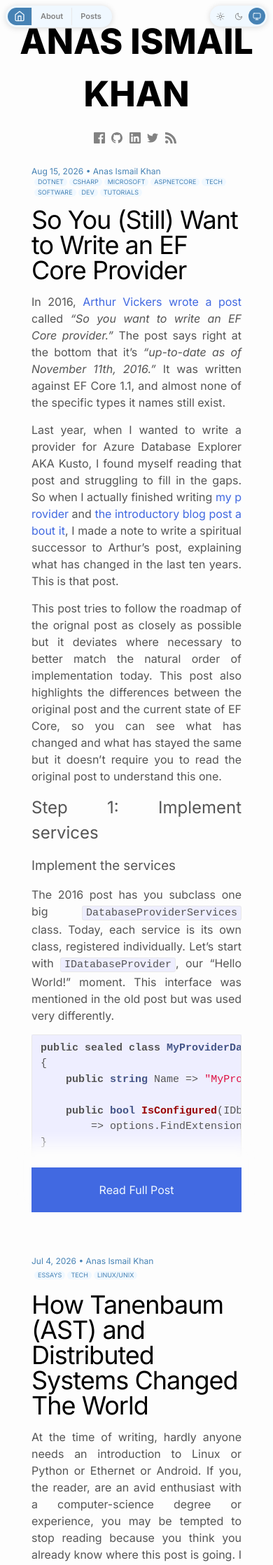
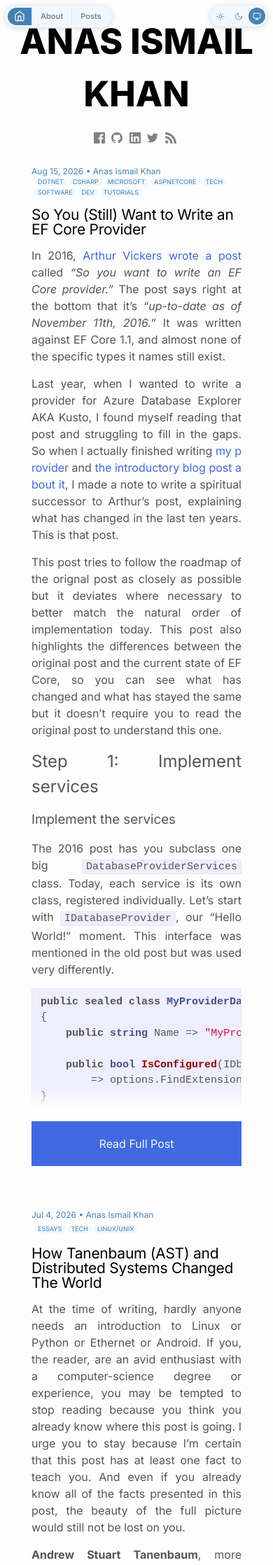
Before and after one commit to anasik/anasik.github.io, a Jekyll site: the page built from index.html, in a window 390 px wide. Shown: the top 2236 px of the page at 70% size. Built offline with Jekyll 4.4.1, drawn with Linux system fonts in a browser that asks for light colours; some web fonts are replaced; the list of posts is cut into pages by our own code.

Commit message:
Adjust post title font size and letter-spacing for better readability on small screens

```diff
--- a/assets/override.css
+++ b/assets/override.css
@@ -608,6 +608,16 @@
 @media screen and (max-width: 800px) {
     .post-title {
         font-size: 36px
+    }
+}
+
+/* 36px was still tuned for tablets -- on an actual small phone (where most
+   real post titles here run long, e.g. "Highlight menu link of the current
+   page.") it was wrapping to 2-3 lines at a tight -1px letter-spacing. */
+@media screen and (max-width: 480px) {
+    .post-title {
+        font-size: 21px;
+        letter-spacing: -0.25px;
     }
 }
 
```
